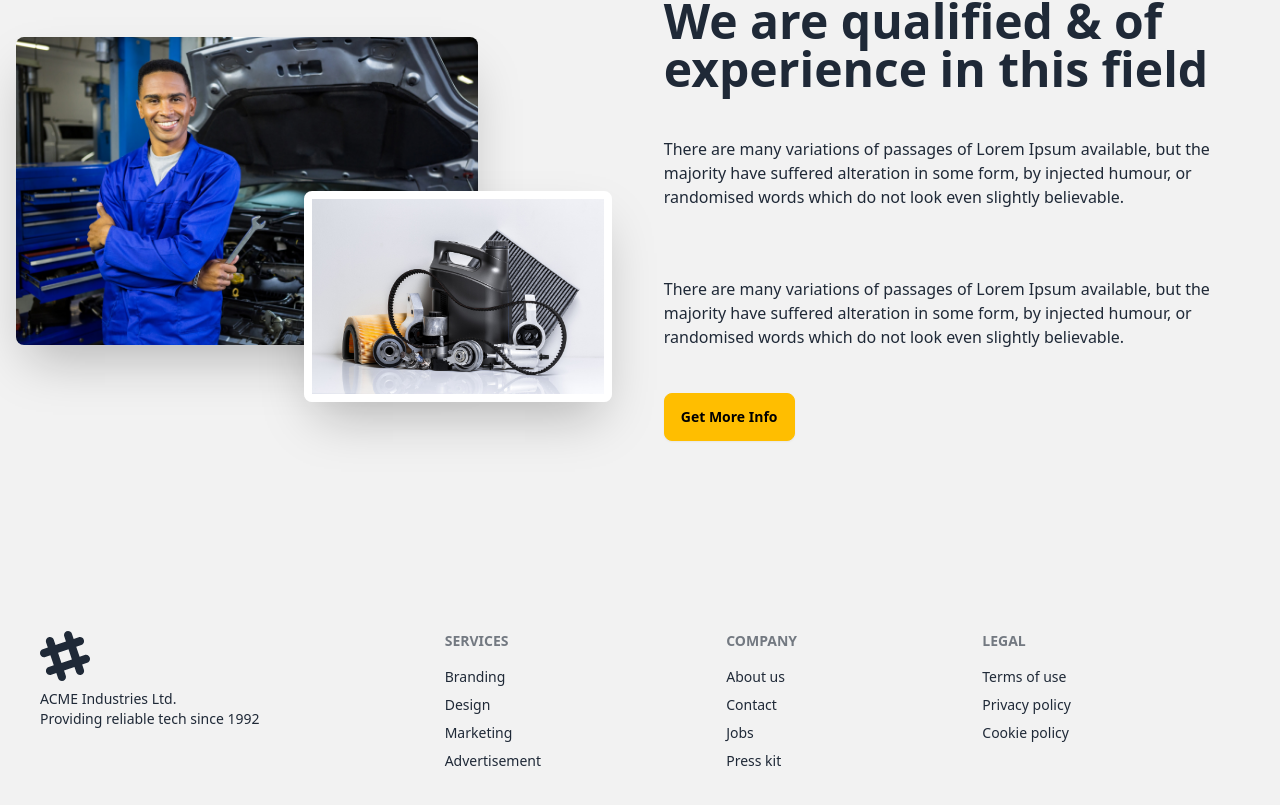
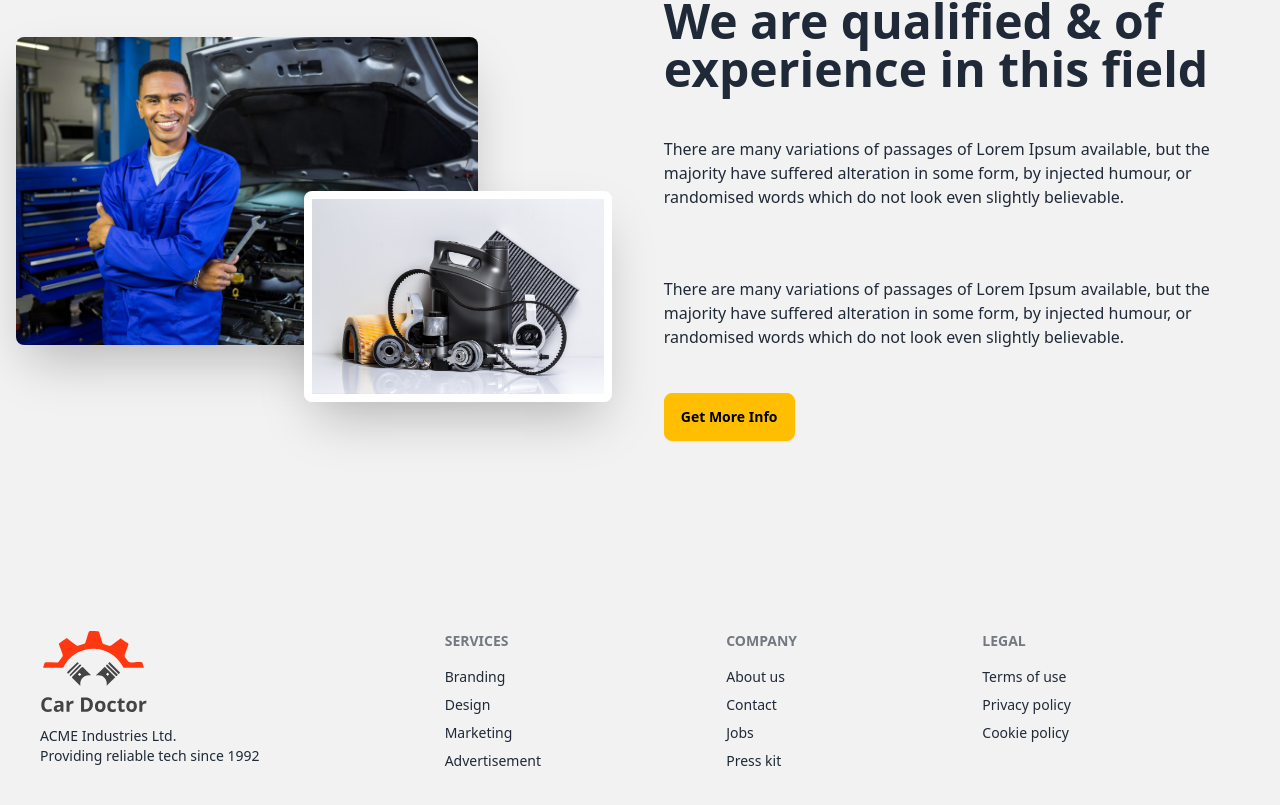
Before and after one commit to shejanNizam/car-doctor-client, a React (Vite) app: page / in a window 1280 px wide. Shown: the part 943-1748 px from the top of the page. Built offline with nearby package versions, Linux system fonts and the light colour scheme.

Commit message:
footer customized

```diff
--- a/src/pages/Shared/Footer/Footer.jsx
+++ b/src/pages/Shared/Footer/Footer.jsx
@@ -1,45 +1,37 @@
+import logo from "/logo.svg";
+
 export default function Footer() {
   return (
     <>
-      <footer className="footer bg-base-200 text-base-content p-10">
-        <aside>
-          <svg
-            width="50"
-            height="50"
-            viewBox="0 0 24 24"
-            xmlns="http://www.w3.org/2000/svg"
-            fillRule="evenodd"
-            clipRule="evenodd"
-            className="fill-current"
-          >
-            <path d="M22.672 15.226l-2.432.811.841 2.515c.33 1.019-.209 2.127-1.23 2.456-1.15.325-2.148-.321-2.463-1.226l-.84-2.518-5.013 1.677.84 2.517c.391 1.203-.434 2.542-1.831 2.542-.88 0-1.601-.564-1.86-1.314l-.842-2.516-2.431.809c-1.135.328-2.145-.317-2.463-1.229-.329-1.018.211-2.127 1.231-2.456l2.432-.809-1.621-4.823-2.432.808c-1.355.384-2.558-.59-2.558-1.839 0-.817.509-1.582 1.327-1.846l2.433-.809-.842-2.515c-.33-1.02.211-2.129 1.232-2.458 1.02-.329 2.13.209 2.461 1.229l.842 2.515 5.011-1.677-.839-2.517c-.403-1.238.484-2.553 1.843-2.553.819 0 1.585.509 1.85 1.326l.841 2.517 2.431-.81c1.02-.33 2.131.211 2.461 1.229.332 1.018-.21 2.126-1.23 2.456l-2.433.809 1.622 4.823 2.433-.809c1.242-.401 2.557.484 2.557 1.838 0 .819-.51 1.583-1.328 1.847m-8.992-6.428l-5.01 1.675 1.619 4.828 5.011-1.674-1.62-4.829z"></path>
-          </svg>
+      <footer className="footer p-10 bg-base-200 text-base-content">
+        <div>
+          <img src={logo} alt="" />
           <p>
             ACME Industries Ltd.
             <br />
             Providing reliable tech since 1992
           </p>
-        </aside>
-        <nav>
-          <h6 className="footer-title">Services</h6>
+        </div>
+        <div>
+          <span className="footer-title">Services</span>
           <a className="link link-hover">Branding</a>
           <a className="link link-hover">Design</a>
           <a className="link link-hover">Marketing</a>
           <a className="link link-hover">Advertisement</a>
-        </nav>
-        <nav>
-          <h6 className="footer-title">Company</h6>
+        </div>
+        <div>
+          <span className="footer-title">Company</span>
           <a className="link link-hover">About us</a>
           <a className="link link-hover">Contact</a>
           <a className="link link-hover">Jobs</a>
           <a className="link link-hover">Press kit</a>
-        </nav>
-        <nav>
-          <h6 className="footer-title">Legal</h6>
+        </div>
+        <div>
+          <span className="footer-title">Legal</span>
           <a className="link link-hover">Terms of use</a>
           <a className="link link-hover">Privacy policy</a>
           <a className="link link-hover">Cookie policy</a>
-        </nav>
+        </div>
       </footer>
     </>
   );
```
